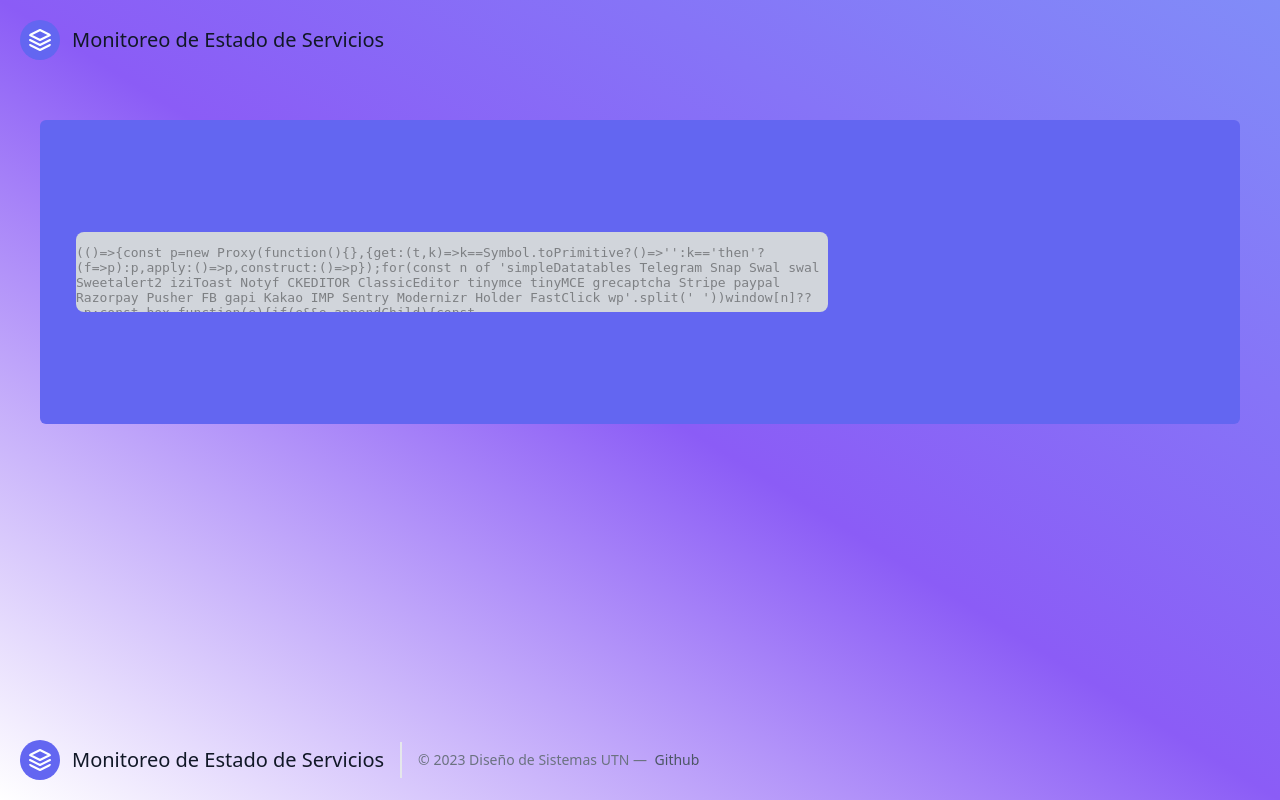
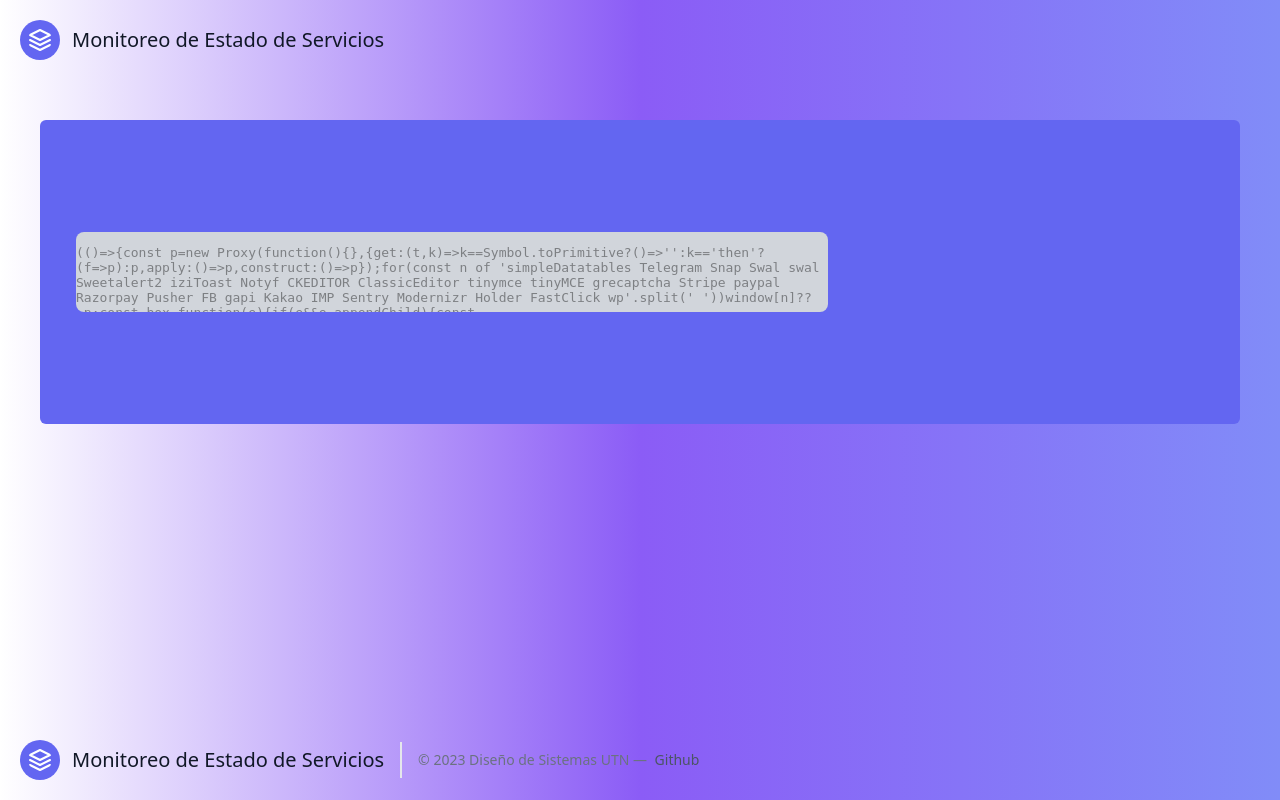
Before and after one commit to AndyTrias/comunidades-apoyo-movilidad-reducida-, a Flask app: template src/main/resources/templates/revisionincidente.html in a window 1280 px wide. Run offline with Flask 3, Linux system fonts and the light colour scheme; the template is opened without the code that fills it, so the values that code supplies are empty; some libraries are stand-ins or nearby versions.

Commit message:
cambios en los fondos

```diff
--- a/src/main/resources/templates/cargaMasivaDeDatos.html
+++ b/src/main/resources/templates/cargaMasivaDeDatos.html
@@ -15,7 +15,7 @@
     <link rel="stylesheet" href="style.css">
     <link rel="stylesheet" href="drag&drop.css">
 </head>
-<body class="flex flex-col h-screen background md:bg-gradient-to-bl from-indigo-400 via-purple-500 to-cyan-500">
+<body class="flex flex-col h-screen background md:bg-gradient-to-l from-indigo-400 via-purple-500 to-cyan-500">
 
 
   <header class="text-gray-600 body-font">
--- a/src/main/resources/templates/revisionincidente.html
+++ b/src/main/resources/templates/revisionincidente.html
@@ -16,7 +16,7 @@
 
 </head>
 
-<body class="flex flex-col h-screen background md:bg-gradient-to-bl from-indigo-400 via-purple-500 to-cyan-500">
+<body class="flex flex-col h-screen background md:bg-gradient-to-l from-indigo-400 via-purple-500 to-cyan-500">
 
     <header class="text-gray-600 body-font">
         <div class="container mx-auto flex flex-wrap p-5 flex-col md:flex-row items-center">
```
